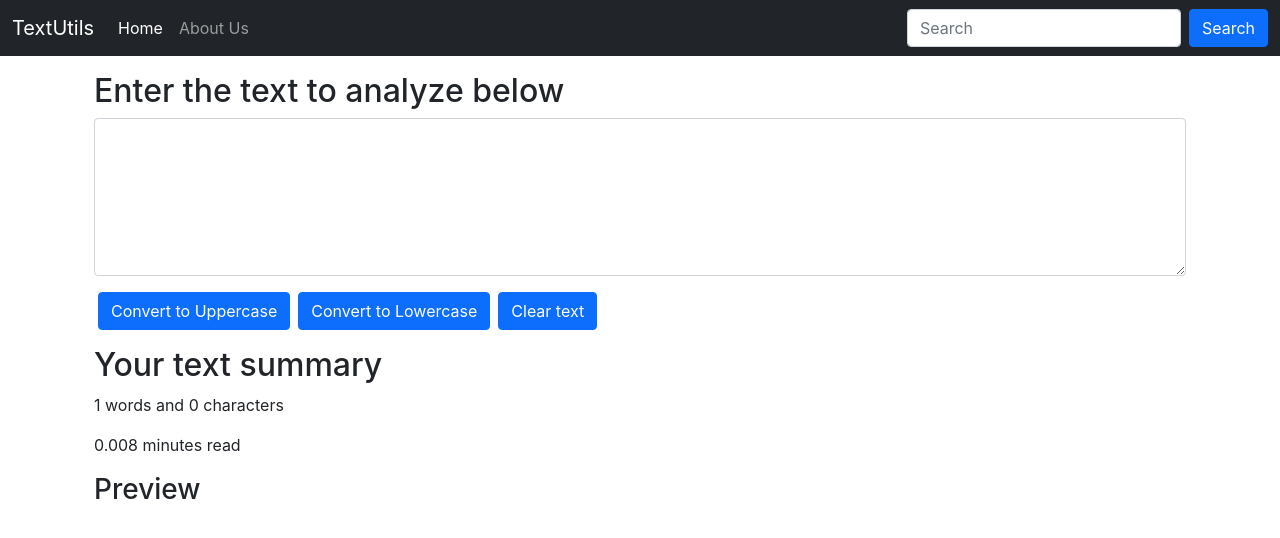
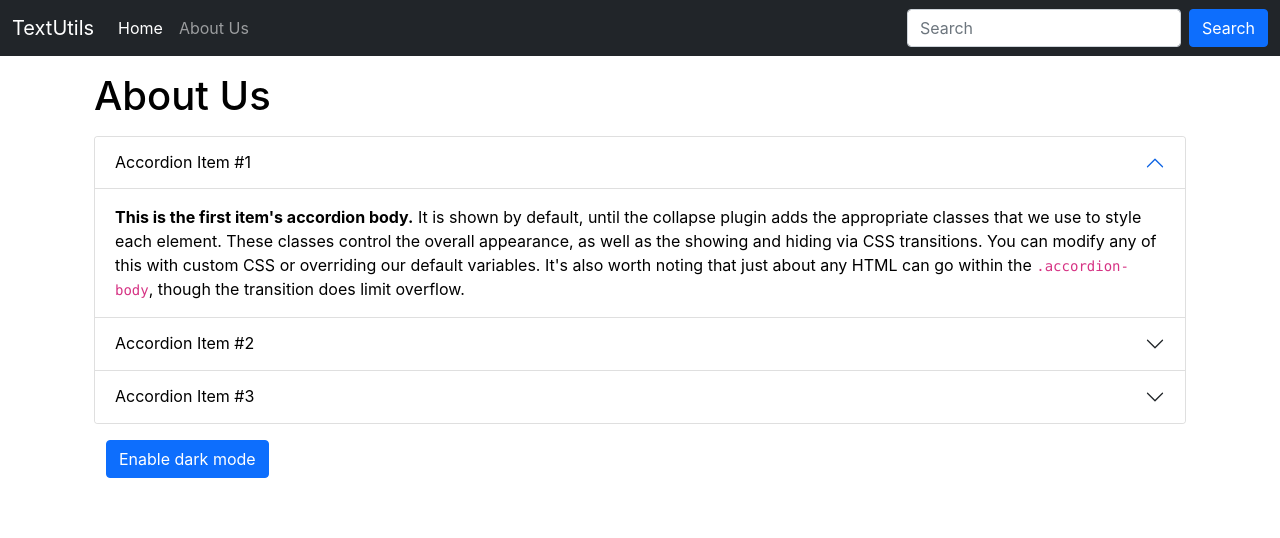
Before and after one commit to Kuljeet612/react-textUtils, a React (Create React App) app: page / in a window 1280 px wide. Shown: the top 538 px of the page. Built offline with nearby package versions, Linux system fonts and the light colour scheme.

Commit message:
enable dark/light mode

```diff
--- a/src/App.js
+++ b/src/App.js
@@ -1,4 +1,5 @@
 import './App.css';
+import About from './components/About';
 import Navbar from './components/Navbar';
 import TextForm from './components/TextForm';
 
@@ -7,7 +8,8 @@
   <>
   <Navbar title = "TextUtils" aboutText="About Us"/>
   <div className="container">
-  <TextForm heading="Enter the text to analyze below"/>
+  {/* <TextForm heading="Enter the text to analyze below"/> */}
+  <About/>
   </div>
 
   </>
--- /dev/null
+++ b/src/components/About.js
@@ -0,0 +1,133 @@
+import React, {useState} from 'react'
+
+export default function About() {
+    const [displayStyle, setdisplayStyle] = useState({
+        color: 'black',
+        backgroundColor: 'white'
+    } )
+    const [btnText, setBtnTxt] = useState("Enable dark mode");
+   const toggleStyle = () => {
+        if(displayStyle.color === 'black') {
+            setdisplayStyle({
+                color: 'white',
+                backgroundColor: 'black',
+                border: '1px solid white'
+            })
+            setBtnTxt("Enable light mode");
+        }
+        else {
+            setdisplayStyle({
+                color: 'black',
+                backgroundColor: 'white'
+            })
+            setBtnTxt("Enable dark mode");
+        }
+    }
+    return (
+      <div className="container" style={displayStyle}>
+          <h1 className="my-3">About Us</h1>
+        <div className="accordion" id="accordionExample" style={displayStyle}>
+          <div className="accordion-item">
+            <h2 className="accordion-header" id="headingOne">
+              <button
+                className="accordion-button" style={displayStyle}
+                type="button"
+                data-bs-toggle="collapse"
+                data-bs-target="#collapseOne"
+                aria-expanded="true"
+                aria-controls="collapseOne"
+              >
+                Accordion Item #1
+              </button>
+            </h2>
+            <div
+              id="collapseOne"
+              className="accordion-collapse collapse show"
+              aria-labelledby="headingOne"
+              data-bs-parent="#accordionExample"
+            >
+              <div className="accordion-body" style={displayStyle}>
+                <strong>This is the first item's accordion body.</strong> It is
+                shown by default, until the collapse plugin adds the appropriate
+                classes that we use to style each element. These classes control
+                the overall appearance, as well as the showing and hiding via
+                CSS transitions. You can modify any of this with custom CSS or
+                overriding our default variables. It's also worth noting that
+                just about any HTML can go within the{" "}
+                <code>.accordion-body</code>, though the transition does limit
+                overflow.
+              </div>
+            </div>
+          </div>
+          <div className="accordion-item">
+            <h2 className="accordion-header" id="headingTwo">
+              <button
+                className="accordion-button collapsed" style={displayStyle}
+                type="button"
+                data-bs-toggle="collapse"
+                data-bs-target="#collapseTwo"
+                aria-expanded="false"
+                aria-controls="collapseTwo"
+              >
+                Accordion Item #2
+              </button>
+            </h2>
+            <div
+              id="collapseTwo"
+              className="accordion-collapse collapse"
+              aria-labelledby="headingTwo"
+              data-bs-parent="#accordionExample"
+            >
+              <div className="accordion-body" style={displayStyle}>
+                <strong>This is the second item's accordion body.</strong> It is
+                hidden by default, until the collapse plugin adds the
+                appropriate classes that we use to style each element. These
+                classes control the overall appearance, as well as the showing
+                and hiding via CSS transitions. You can modify any of this with
+                custom CSS or overriding our default variables. It's also worth
+                noting that just about any HTML can go within the{" "}
+                <code>.accordion-body</code>, though the transition does limit
+                overflow.
+              </div>
+            </div>
+          </div>
+          <div className="accordion-item">
+            <h2 className="accordion-header" id="headingThree">
+              <button
+                className="accordion-button collapsed" style={displayStyle}
+                type="button"
+                data-bs-toggle="collapse"
+                data-bs-target="#collapseThree"
+                aria-expanded="false"
+                aria-controls="collapseThree"
+              >
+                Accordion Item #3
+              </button>
+            </h2>
+            <div
+              id="collapseThree"
+              className="accordion-collapse collapse"
+              aria-labelledby="headingThree"
+              data-bs-parent="#accordionExample"
+            >
+              <div className="accordion-body" style={displayStyle}>
+                <strong>This is the third item's accordion body.</strong> It is
+                hidden by default, until the collapse plugin adds the
+                appropriate classes that we use to style each element. These
+                classes control the overall appearance, as well as the showing
+                and hiding via CSS transitions. You can modify any of this with
+                custom CSS or overriding our default variables. It's also worth
+                noting that just about any HTML can go within the{" "}
+                <code>.accordion-body</code>, though the transition does limit
+                overflow.
+              </div>
+            </div>
+          </div>
+        </div>
+        <div className="container my-3">
+        <button type='button' className='btn btn-primary' onClick={toggleStyle}>{btnText}</button>
+        </div>
+
+      </div>
+    );
+}
```
